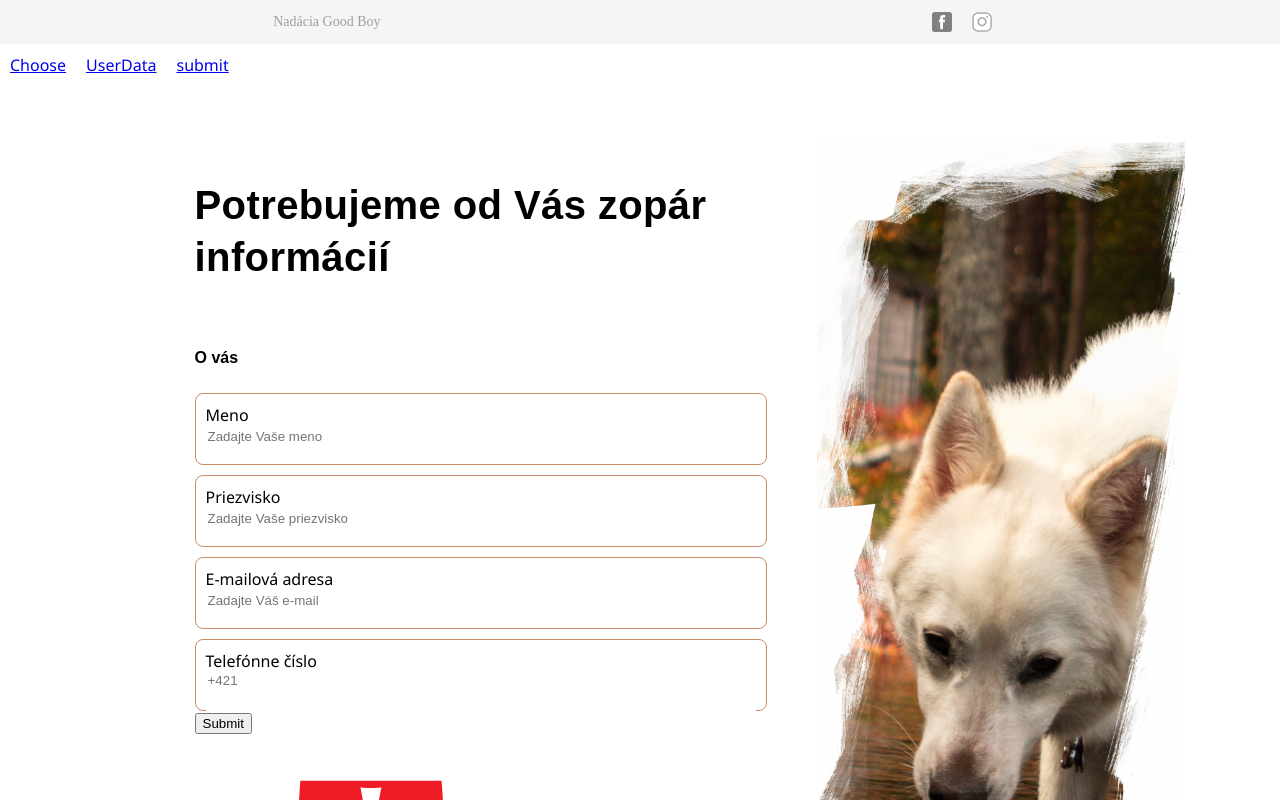
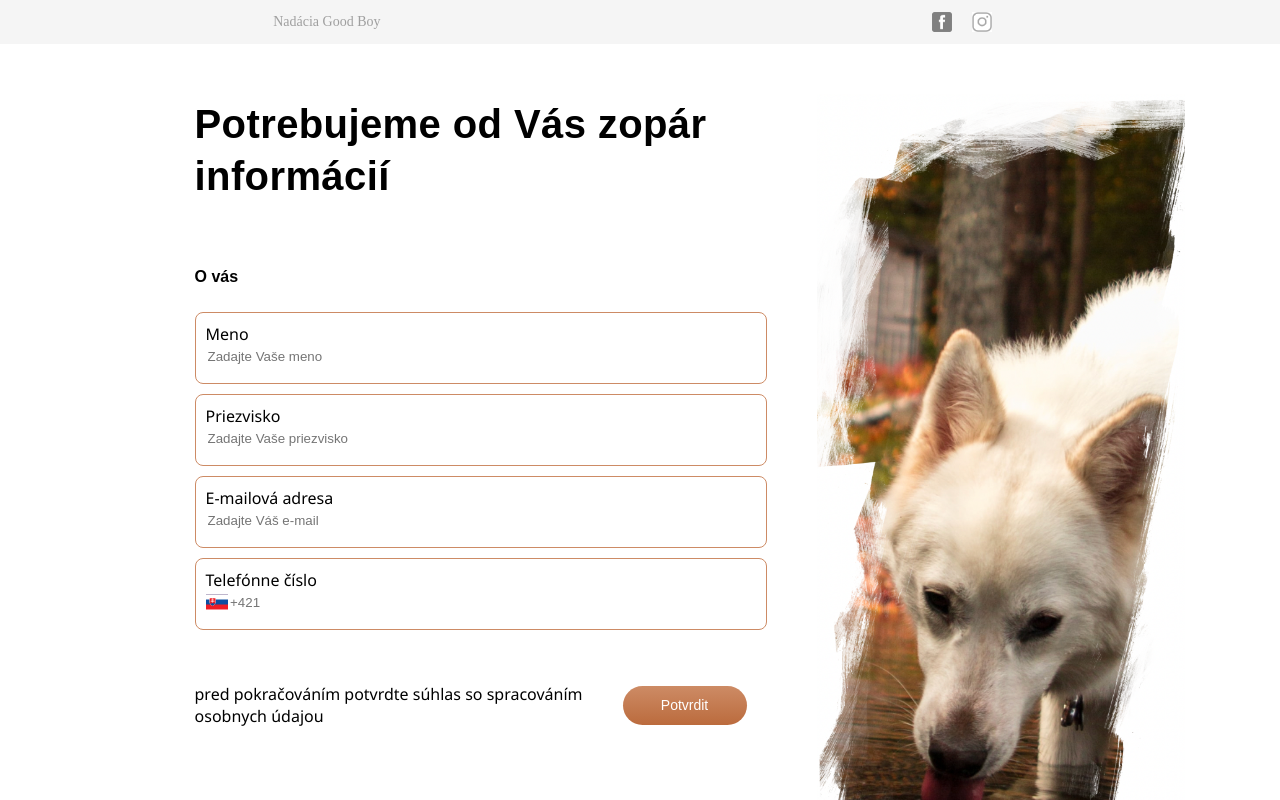
Before and after one commit to misindelka/Goodboy_asylum, a React (Create React App) app: page /UserDataForm in a window 1280 px wide. Shown: the top 800 px of the page. Built offline with nearby package versions, Linux system fonts and the light colour scheme; no server answers.

Commit message:
add submit condition functionality

```diff
--- a/src/i18n/locales/sk.json
+++ b/src/i18n/locales/sk.json
@@ -33,7 +33,17 @@
     "userEmail": "E-mailová adresa",
     "userEmailPlaceholder": "Zadajte Váš e-mail",
     "userPhoneNo": "Telefónne číslo",
-    "userPhoneSk":"+421",
+    "userPhoneSk": "+421",
+    "userNameErrorShort": "meno je príliš krátke",
+    "userNameErrorLong" : "meno je príliš dlhé ",
+    "userSurnameErrorShort" : "priezvisko je príliš krátke",
+    "userSurnameErrorLong" :"priezvisko je príliš dlhé ",
+    "userMailError" : "nesprávny formát",
+    "userMailErrorRequired": "povinné pole",
+    "userPhoneError": "nesprávny formát",
+    "userFormTermsAgreemet": "súhhlasím so spracovaním osobnych údajou",
+    "userFromConfirmSubmitMessage": "pred pokračováním potvrdte súhlas so spracováním  osobnych údajou",
+    "userAgreementButton" :"Potvrdit",
 
  "_submit": "this is submit section",
 
--- a/src/pages/chooseSupport.tsx
+++ b/src/pages/chooseSupport.tsx
@@ -64,18 +64,6 @@ export const ChooseSupport: React.FC = () => {
     };
     return (
         <>
-            <Container>
-                <Link to="./Choose" style={{ margin: '10px' }}>
-                    Choose
-                </Link>
-                <Link to="./UserData" style={{ margin: '10px' }}>
-                    UserData
-                </Link>
-                <Link to="./Submit" style={{ margin: '10px' }}>
-                    submit
-                </Link>
-            </Container>
-
             <Wrapper>
                 <ContentContainer>
                     <TitleContainer>
--- a/src/pages/submitSupport.tsx
+++ b/src/pages/submitSupport.tsx
@@ -1,5 +1,4 @@
 import * as React from 'react';
-import { Link } from 'react-router-dom';
 import { useSelector, useDispatch } from 'react-redux';
 import { translate } from '../i18n';
 import { RootState } from '../redux/index';
@@ -34,17 +33,6 @@ export const SubmitSupport: React.FC = () => {
 
     return (
         <>
-            <Container>
-                <Link to="./Choose" style={{ margin: '10px' }}>
-                    Choose
-                </Link>
-                <Link to="./UserData" style={{ margin: '10px' }}>
-                    UserData
-                </Link>
-                <Link to="./Submit" style={{ margin: '10px' }}>
-                    submit
-                </Link>
-            </Container>
             <Wrapper>
                 <ContentContainer>
                     <TitleContainer>
--- a/src/pages/userDataForm.tsx
+++ b/src/pages/userDataForm.tsx
@@ -28,23 +28,39 @@ import {
     FormWrapper,
     InputName,
     InputWrapper,
+    SubmitFormButton,
+    SubmitWrapper,
 } from '../styles/components/userDataStyled';
 import DogBg from '../assets/pageBg.png';
-import { IFormData } from '../redux/types';
 
 export const UserDataForm: React.FC = () => {
     const { language } = useSelector((state: RootState) => state.lang);
     const [country, setCountry] = React.useState('');
+    const [terms, setTerms] = React.useState(false);
 
     const dispatch = useDispatch();
 
+    const handleSubmitAlert = () => {
+        // eslint-disable-next-line no-lone-blocks
+        {
+            alert(`${translate('userFromConfirmSubmitMessage', language)}`);
+        }
+    };
+
     const FormSchema = Yup.object().shape({
-        firstName: Yup.string().min(2, 'Príliš krátke!').max(20, 'Príliš dlhé!'),
-        lastName: Yup.string().min(2, 'Príliš krátke!').max(30, 'Príliš dlhé!').required('Povinné'),
-        email: Yup.string().email('Nesprávny formát').required('Povinné'),
+        firstName: Yup.string()
+            .min(2, `${translate('userNameErrorShort', language)}`)
+            .max(20, `${translate('userNameErrorLong', language)}`),
+        lastName: Yup.string()
+            .min(2, `${translate('userSurnameErrorShort', language)}`)
+            .max(30, `${translate('userSurnameErrorShort', language)}`)
+            .required(`${translate('userMailErrorRequired', language)}`),
+        email: Yup.string()
+            .email(`${translate('userMailError', language)}`)
+            .required(`${translate('userMailErrorRequired', language)}`),
         phone: Yup.string().matches(
             /^(\+420|\+421)? ?[1-9][0-9]{2} ?[0-9]{3} ?[0-9]{3}$/,
-            'Nesprávny formát',
+            `${translate('userMailError', language)}`,
         ),
     });
 
@@ -60,17 +76,6 @@ export const UserDataForm: React.FC = () => {
     };
     return (
         <>
-            <Container>
-                <Link to="./Choose" style={{ margin: '10px' }}>
-                    Choose
-                </Link>
-                <Link to="./UserData" style={{ margin: '10px' }}>
-                    UserData
-                </Link>
-                <Link to="./Submit" style={{ margin: '10px' }}>
-                    submit
-                </Link>
-            </Container>
             <Wrapper>
                 <Formik
                     initialValues={{
@@ -104,53 +109,92 @@ export const UserDataForm: React.FC = () => {
                             <Form>
                                 <FormWrapper>
                                     <InputName>{translate('userName', language)}</InputName>
-
+                                    <InputWrapper>
                                         <StyledInput
                                             placeholder={translate('userNamePlaceholder', language)}
                                             name="firstName"
                                         />
-
                                         <ErrorMessage name="firstName" />
+                                    </InputWrapper>
                                 </FormWrapper>
 
                                 <FormWrapper>
                                     <InputName>{translate('userSurname', language)}</InputName>
 
+                                    <InputWrapper>
                                         <StyledInput
-                                        placeholder={translate('userSurnamePlaceholder', language)}
+                                            placeholder={translate(
+                                                'userSurnamePlaceholder',
+                                                language,
+                                            )}
                                             name="lastName"
                                         />
+                                        <ErrorMessage name="lastName" />
+                                    </InputWrapper>
                                 </FormWrapper>
-                                <ErrorMessage name="lastName" />
 
                                 <FormWrapper>
                                     <InputName>{translate('userEmail', language)}</InputName>
+                                    <InputWrapper>
                                         <StyledInput
-                                        placeholder={translate('userEmailPlaceholder', language)}
+                                            placeholder={translate(
+                                                'userEmailPlaceholder',
+                                                language,
+                                            )}
                                             name="email"
                                         />
+                                        <ErrorMessage name="email" />
+                                    </InputWrapper>
                                 </FormWrapper>
-                                <ErrorMessage name="email" />
 
                                 <FormWrapper>
                                     <InputName>{translate('userPhoneNo', language)}</InputName>
+                                    <InputWrapper>
+                                        <img src={countryFlag()} />
                                         <StyledInput
                                             placeholder={translate('userPhoneSk', language)}
                                             name="phone"
                                         />
-                                    <img src={countryFlag()} />
+                                        <ErrorMessage name="phone" />
+                                    </InputWrapper>
                                 </FormWrapper>
-                                <ErrorMessage name="phone" />
 
-                                <button type="submit">Submit </button>
+                                <SubmitWrapper>
+                                    {terms ? (
+                                        <InputName>
+                                            {translate('userFormTermsAgreemet', language)}
+                                        </InputName>
+                                    ) : (
+                                        <InputName>
+                                            {translate('userFromConfirmSubmitMessage', language)}
+                                        </InputName>
+                                    )}
 
+                                    <SubmitFormButton
+                                        type="submit"
+                                        onClick={() => setTerms(!terms)}
+                                    >
+                                        {translate('userAgreementButton', language)}
+                                    </SubmitFormButton>
+                                </SubmitWrapper>
                                 <LabelContainer>
                                     <LinkTo back to="./ChooseSupport">
                                         {translate('backButton', language)}
                                     </LinkTo>
+
+                                    {terms ? (
                                         <LinkTo back={false} to="./SubmitSupport">
                                             {translate('continueButton', language)}
                                         </LinkTo>
+                                    ) : (
+                                        <LinkTo
+                                            back={false}
+                                            to="./UserDataForm"
+                                            onClick={handleSubmitAlert}
+                                        >
+                                            {translate('continueButton', language)}
+                                        </LinkTo>
+                                    )}
                                 </LabelContainer>
                             </Form>
                         </ContentContainer>
--- a/src/styles/components/chooseStyled.ts
+++ b/src/styles/components/chooseStyled.ts
@@ -52,28 +52,6 @@ export const LinkTo = styled(NavLink)<{ back: boolean }>`
     top: 844px;
     margin-top: ${(props) => props.theme.largePadding};
     background: ${(props) => (props.back ? props.theme.linkSecondary : props.theme.cardBgBrown)};
-    border-radius: 100px;
-    text-decoration: none;
-    :hover {
-        cursor: pointer;
-        transform: scale(1.1);
-        transition: transform 0.3s;
-    }
-`;
-
-export const FormButton = styled.button`
-    display: flex;
-    align-items: center;
-    justify-content: center;
-    cursor: pointer;
-    color: white;
-    font-size: ${(props) => props.theme.primaryFontSize};
-    width: 124px;
-    height: 59px;
-    left: 682px;
-    top: 844px;
-    margin-top: ${(props) => props.theme.largePadding};
-    background: ${(props) => props.theme.cardBgBrown};
     border-radius: 100px;
     text-decoration: none;
     :hover {
--- a/src/styles/components/userDataStyled.ts
+++ b/src/styles/components/userDataStyled.ts
@@ -22,6 +22,7 @@ export const StyledInput = styled(Field)`
 export const InputName = styled.p`
     display: flex;
     margin: 0;
+    width: 400px;
 `;
 
 export const StyledForm = styled.form`
@@ -38,3 +39,34 @@ export const InputWrapper = styled.div`
     display: flex;
     flex-direction: row;
 `;
+
+export const SubmitWrapper = styled.div`
+    display: flex;
+    border-radius: 8px;
+    flex-direction: row;
+    align-items: center;
+    justify-content: space-between;
+    height: ${(props) => props.theme.mediumInputHeight};
+    margin-top: 50px;
+`;
+
+export const SubmitFormButton = styled.button`
+    display: flex;
+    align-items: center;
+    justify-content: center;
+    cursor: pointer;
+    color: white;
+    margin-right: 20px;
+    font-size: ${(props) => props.theme.primaryFontSize};
+    width: 124px;
+    height: 39px;
+    background: ${(props) => props.theme.cardBgBrown};
+    border-radius: 100px;
+    text-decoration: none;
+    border: none;
+    :hover {
+        cursor: pointer;
+        transform: scale(1.1);
+        transition: transform 0.3s;
+    }
+`;
```
Lines whose indentation alone changed are shown as unchanged.
